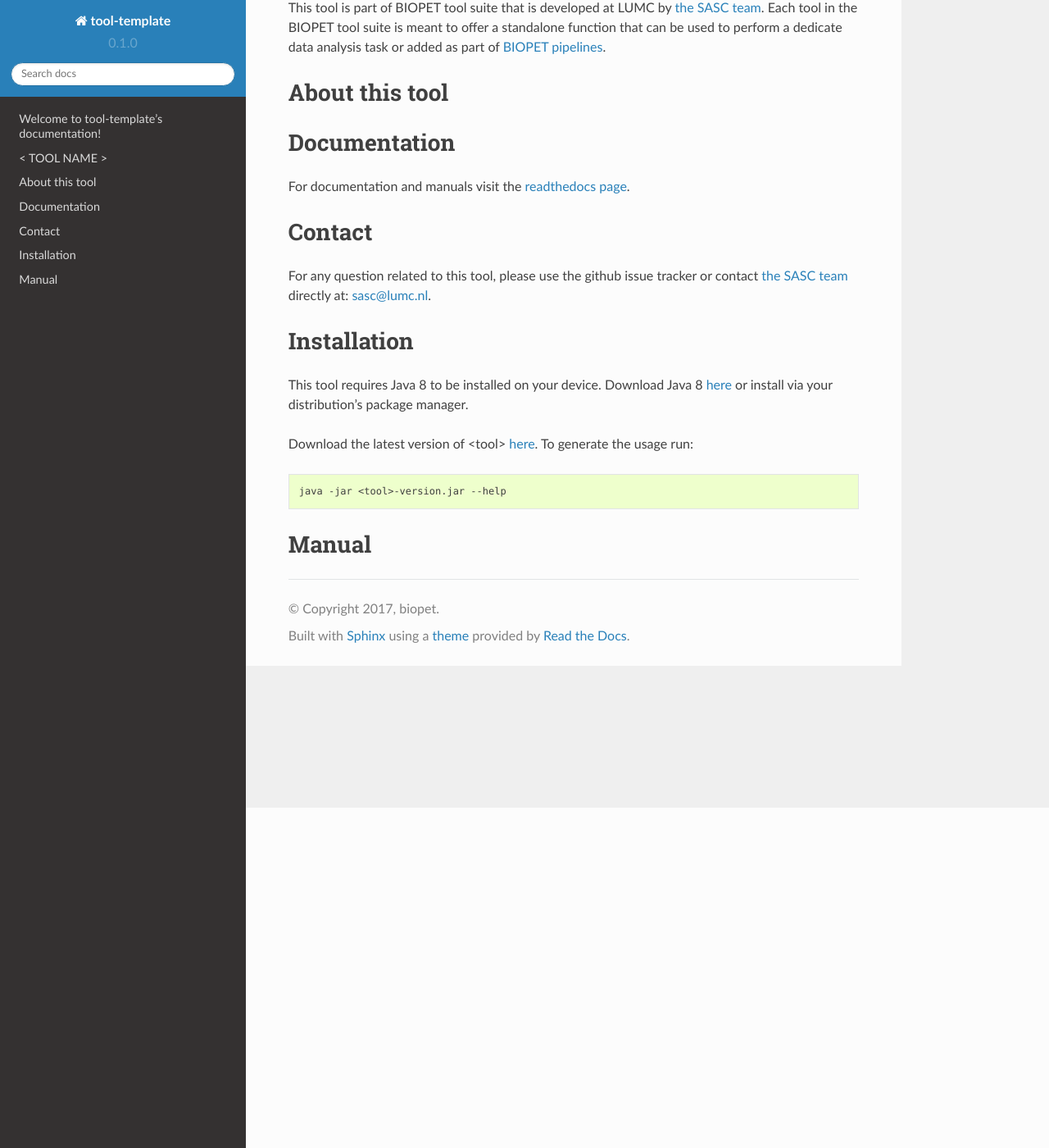
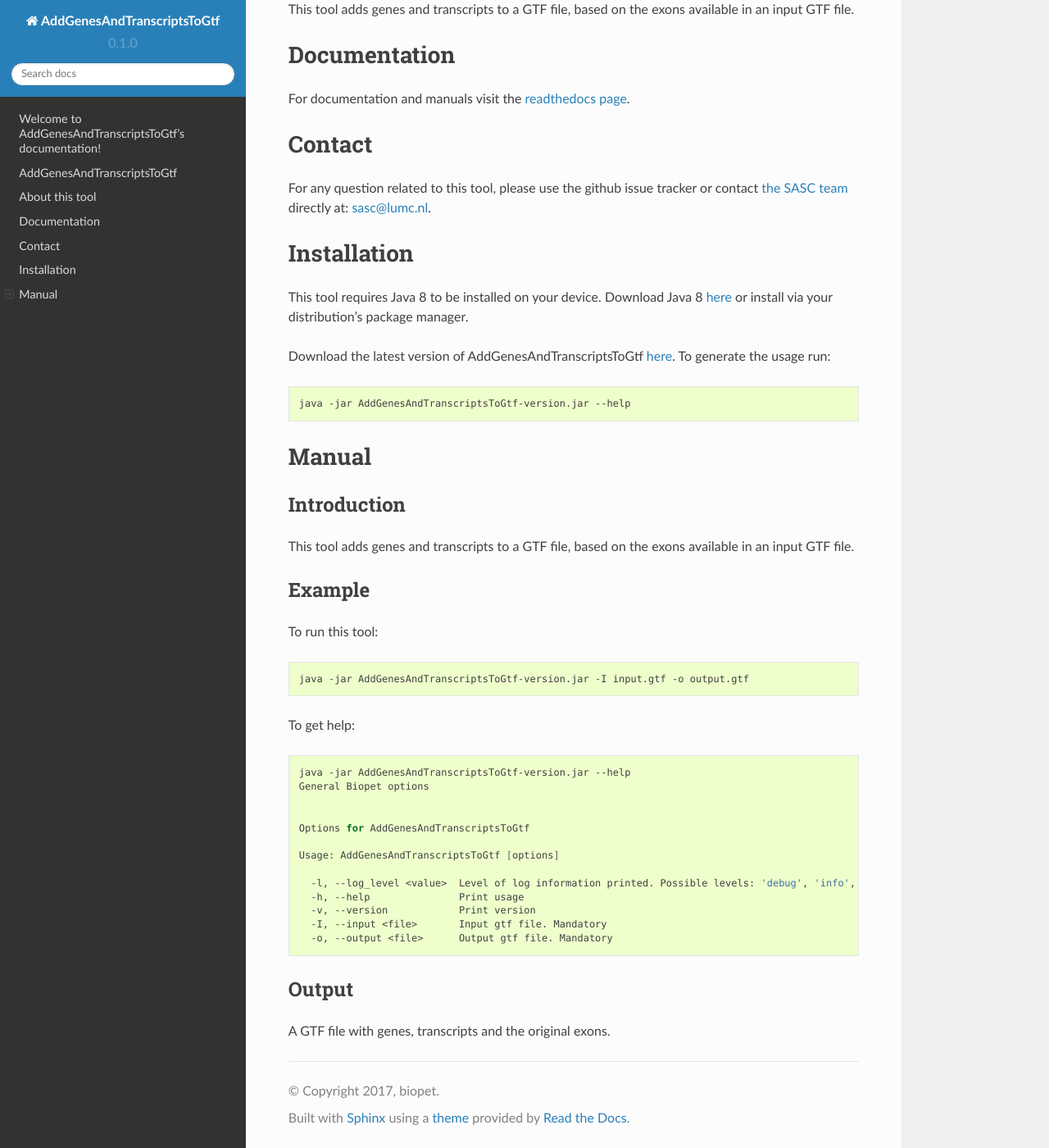
Before and after one commit to biopet/addGgenesandtranscriptstogtf, a Sphinx documentation site: the page built from docs/index.rst, in a window 1280 px wide and 1400 px high, scrolled down 415 px. Shown: the whole window at 82% size. Built offline with Sphinx 7.4.7 and the Read the Docs theme 2.0.0, drawn with Linux system fonts in a browser that asks for light colours; some of the changed text lies outside the part shown.

Commit message:
documentation

````diff
--- a/README.md
+++ b/README.md
@@ -1,20 +1,13 @@
-TODO:
-- Update this file
-- Update docs/manual.md
-- Update index.rst
-- Update docs/installation.md
-- Make sure all links are correct
-
-#  < TOOL NAME >
+#  AddGenesAndTranscriptsToGtf
 This tool is part of BIOPET tool suite that is developed at LUMC by [the SASC team](http://sasc.lumc.nl/).
 Each tool in the BIOPET tool suite is meant to offer a standalone function that can be used to perform a
 dedicate data analysis task or added as part of [BIOPET pipelines](http://biopet-docs.readthedocs.io/en/latest/).
 
 #  About this tool
-<Description of a tool>
+This tool adds genes and transcripts to a GTF file, based on the exons available in an input GTF file.
 
 #  Documentation
-For documentation and manuals visit the [readthedocs page](http://biopet-toolName.readthedocs.io/en/latest/).
+For documentation and manuals visit the [readthedocs page](http://biopet-AddGenesandTracriptsToGtf.readthedocs.io/en/latest/).
 
 
 #  Contact
--- a/docs/INSTALLATION.md
+++ b/docs/INSTALLATION.md
@@ -3,8 +3,8 @@
 [here](http://www.oracle.com/technetwork/java/javase/downloads/jre8-downloads-2133155.html)
 or install via your distribution's package manager.
 
-Download the latest version of <tool> [here](https://github.com/biopet/INSERTTOOLNAMEHERE/releases/).
+Download the latest version of AddGenesAndTranscriptsToGtf [here](https://github.com/biopet/AddGenesAndTranscriptsToGtf/releases/).
 To generate the usage run:
 ```bash
-java -jar <tool>-version.jar --help
+java -jar AddGenesAndTranscriptsToGtf-version.jar --help
 ```
--- a/docs/MANUAL.md
+++ b/docs/MANUAL.md
@@ -1,3 +1,30 @@
 # Manual
 
-<Elaborate usage description>
+## Introduction
+This tool adds genes and transcripts to a GTF file, based on the exons available in an input GTF file.
+
+## Example
+To run this tool:
+```bash
+java -jar AddGenesAndTranscriptsToGtf-version.jar -I input.gtf -o output.gtf
+```
+
+To get help:
+```bash
+java -jar AddGenesAndTranscriptsToGtf-version.jar --help
+General Biopet options
+
+
+Options for AddGenesAndTranscriptsToGtf
+
+Usage: AddGenesAndTranscriptsToGtf [options]
+
+  -l, --log_level <value>  Level of log information printed. Possible levels: 'debug', 'info', 'warn', 'error'
+  -h, --help               Print usage
+  -v, --version            Print version
+  -I, --input <file>       Input gtf file. Mandatory
+  -o, --output <file>      Output gtf file. Mandatory
+```
+
+## Output
+A GTF file with genes, transcripts and the original exons.
--- a/docs/conf.py
+++ b/docs/conf.py
@@ -49,7 +49,7 @@
 master_doc = 'index'
 
 # General information about the project.
-project = u'tool-template'
+project = u'AddGenesAndTranscriptsToGtf'
 copyright = u'2017, biopet'
 author = u'biopet'
 
@@ -118,7 +118,7 @@
 # -- Options for HTMLHelp output ------------------------------------------
 
 # Output file base name for HTML help builder.
-htmlhelp_basename = 'tool-templatedoc'
+htmlhelp_basename = 'AddGenesAndTranscriptsToGtfdoc'
 
 
 # -- Options for LaTeX output ---------------------------------------------
@@ -145,7 +145,7 @@
 # (source start file, target name, title,
 #  author, documentclass [howto, manual, or own class]).
 latex_documents = [
-    (master_doc, 'tool-template.tex', u'tool-template Documentation',
+    (master_doc, 'AddGenesAndTranscriptsToGtf.tex', u'AddGenesAndTranscriptsToGtf Documentation',
      u'biopet', 'manual'),
 ]
 
@@ -155,7 +155,7 @@
 # One entry per manual page. List of tuples
 # (source start file, name, description, authors, manual section).
 man_pages = [
-    (master_doc, 'tool-template', u'tool-template Documentation',
+    (master_doc, 'AddGenesAndTranscriptsToGtf', u'AddGenesAndTranscriptsToGtf Documentation',
      [author], 1)
 ]
 
@@ -166,7 +166,7 @@
 # (source start file, target name, title, author,
 #  dir menu entry, description, category)
 texinfo_documents = [
-    (master_doc, 'tool-template', u'tool-template Documentation',
-     author, 'tool-template', 'One line description of project.',
+    (master_doc, 'AddGenesAndTranscriptsToGtf', u'AddGenesAndTranscriptsToGtf Documentation',
+     author, 'AddGenesAndTranscriptsToGtf', 'Add genes and transcripts to a gtf file.',
      'Miscellaneous'),
 ]
--- a/docs/index.rst
+++ b/docs/index.rst
@@ -1,9 +1,9 @@
-.. tool-template documentation master file, created by
+.. AddGenesAndTranscriptsToGtf documentation master file, created by
    sphinx-quickstart on Thu Oct 12 09:56:27 2017.
    You can adapt this file completely to your liking, but it should at least
    contain the root `toctree` directive.
 
-Welcome to tool-template's documentation!
+Welcome to AddGenesAndTranscriptsToGtf's documentation!
 =========================================
 
 .. mdinclude:: ../README.md
````
Also changed, not shown: 1 other file.
